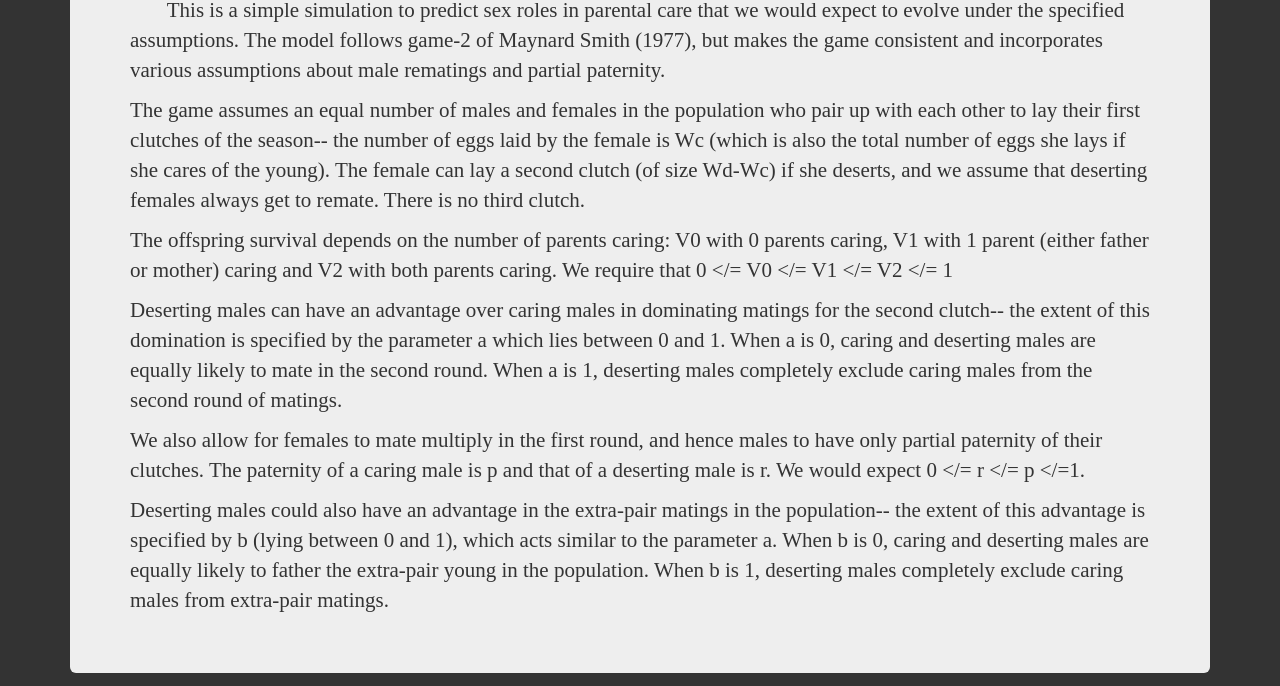
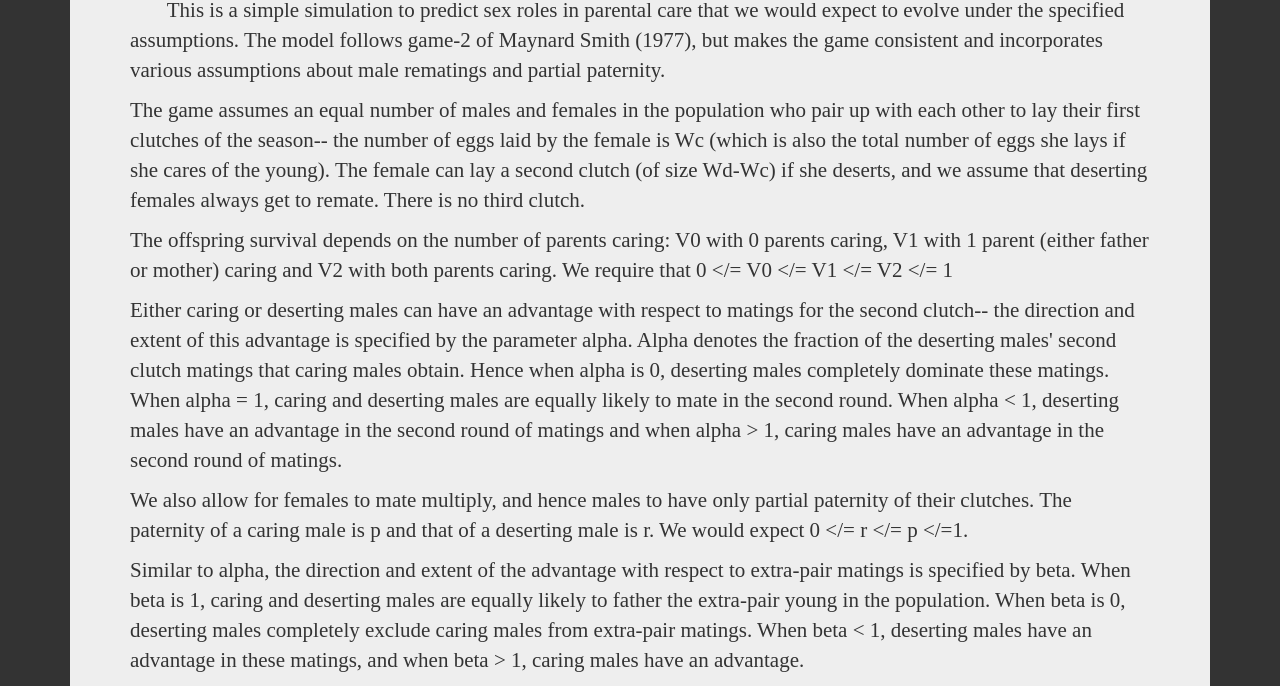
Before and after one commit to parentalroles/parentalroles.github.io, a plain HTML site: page index.html in a window 1280 px wide. Shown: the part 114-800 px from the top of the page. Drawn offline with nearby package versions, Linux system fonts and the light colour scheme; a web font is replaced by a local one.

Commit message:
Update index.html

```diff
--- a/index.html
+++ b/index.html
@@ -23,12 +23,14 @@
 			<p>The game assumes an equal number of males and females in the population who pair up with each other to lay their first clutches of the season-- the number of eggs laid by the female is Wc (which is also the total number of eggs she lays if she
 				cares of the young). The female can lay a second clutch (of size Wd-Wc) if she deserts, and we assume that deserting females always get to remate. There is no third clutch.</p>
 			<p>The offspring survival depends on the number of parents caring: V0 with 0 parents caring, V1 with 1 parent (either father or mother) caring and V2 with both parents caring. We require that 0 &lt;/= V0 &lt;/= V1 &lt;/= V2 &lt;/= 1</p>
-			<p>Deserting males can have an advantage over caring males in dominating matings for the second clutch-- the extent of this domination is specified by the parameter a which lies between 0 and 1. When a is 0, caring and deserting males are equally
-				likely to mate in the second round. When a is 1, deserting males completely exclude caring males from the second round of matings.</p>
-			<p>We also allow for females to mate multiply in the first round, and hence males to have only partial paternity of their clutches. The paternity of a caring male is p and that of a deserting male is r. We would expect 0 &lt;/= r &lt;/= p
+			<p>Either caring or deserting males can have an advantage with respect to matings for the second clutch-- the direction and extent of this advantage is specified by the parameter alpha.
+				Alpha denotes the fraction of the deserting males' second clutch matings that caring males obtain. Hence when alpha is 0, deserting males completely dominate these matings. When alpha = 1, caring and deserting males are equally
+				likely to mate in the second round. When alpha < 1, deserting males have an advantage in the second round of matings and when alpha > 1, caring males have an advantage in the second round of matings.</p>
+			<p>We also allow for females to mate multiply, and hence males to have only partial paternity of their clutches. The paternity of a caring male is p and that of a deserting male is r. We would expect 0 &lt;/= r &lt;/= p
 				&lt;/=1.</p>
-			<p>Deserting males could also have an advantage in the extra-pair matings in the population-- the extent of this advantage is specified by b (lying between 0 and 1), which acts similar to the parameter a. When b is 0, caring and deserting males
-				are equally likely to father the extra-pair young in the population. When b is 1, deserting males completely exclude caring males from extra-pair matings.</p>
+			<p>Similar to alpha, the direction and extent of the advantage with respect to extra-pair matings is specified by beta. When beta is 1, caring and deserting males
+				are equally likely to father the extra-pair young in the population. When beta is 0, deserting males completely exclude caring males from extra-pair matings.
+				When beta < 1, deserting males have an advantage in these matings, and when beta > 1, caring males have an advantage.</p>
 		</div>
 	</div>
 
```
